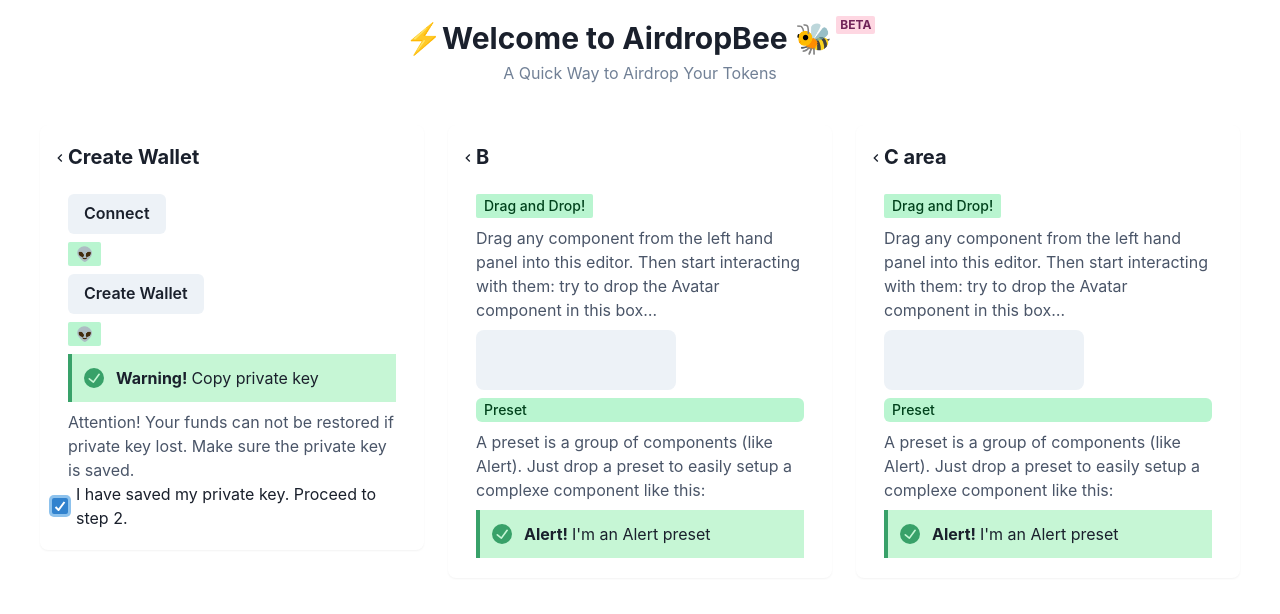
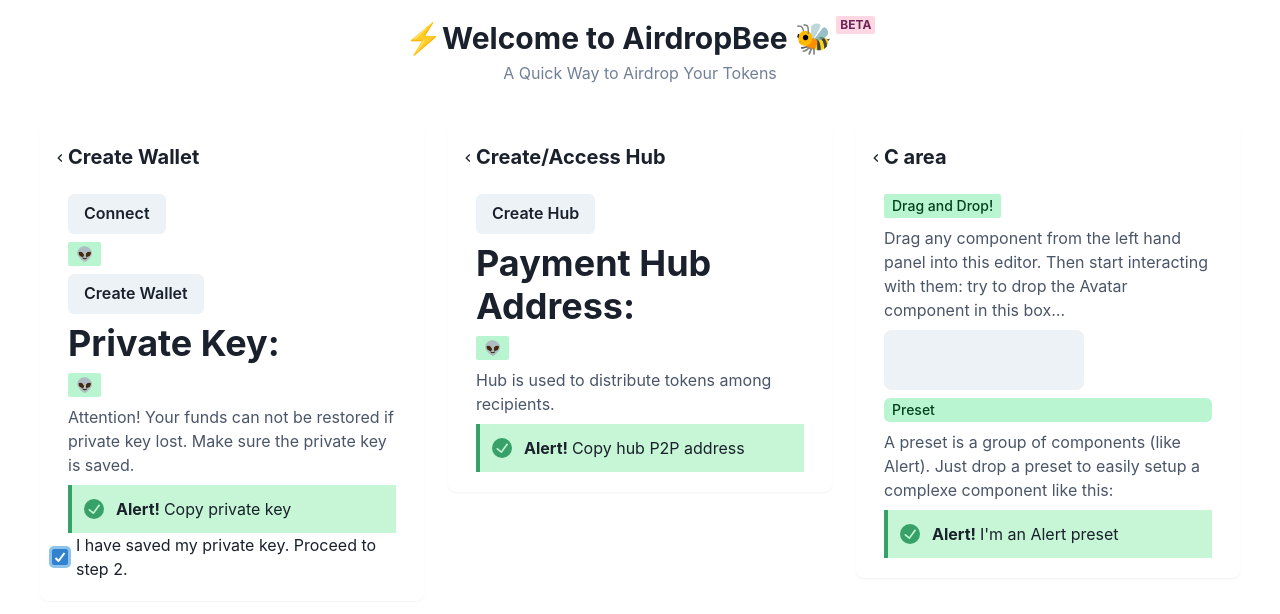
Before and after one commit to mingderwang/airdropming, a React (Create React App) app in the folder src/: page / in a window 1280 px wide. Both pictures are taken after a click on the label "I have saved my private key. Proceed to step 2.". Shown: the top 614 px of the page. Built offline with nearby package versions, Linux system fonts and the light colour scheme.

Commit message:
create payment hub address

```diff
--- a/src/App.js
+++ b/src/App.js
@@ -43,15 +43,18 @@
   useBreakpoint,
 } from "@chakra-ui/react";
 import { StarIcon, EmailIcon, ChevronLeftIcon } from "@chakra-ui/icons";
+var sdk;
+var paymentHub;
 
 const App = () => {
-  let sdk;
-  let paymentHub;
   const [network, setNetwork] = useControllableState({ defaultValue: "👽" });
   const [privateKey, setPrivateKey] = useControllableState({
     defaultValue: "👽",
   });
-  const [step2, setStep2] = useState(true);
+  const [hubAddress, setHubAddress] = useControllableState({
+    defaultValue: "👽",
+  });
+  const [step2, setStep2] = useState(false);
   async function connect() {
     if (!MetaMaskWalletProvider.detect()) {
       console.log("MetaMask not detected");
@@ -68,13 +71,21 @@
         truncateEthAddress(state$._value.account.address)
     );
     console.info("SDK created", state$);
+    console.log(NetworkNames.Mumbai);
   }
 
   async function createWallet() {
     const privateKey = randomPrivateKey();
     setPrivateKey(privateKey);
-    paymentHub = new Sdk(privateKey, {});
+    paymentHub = new Sdk(privateKey, {
+      networkName: sdk.state$._value.network.name,
+    });
     setStep2(false);
+    console.log(paymentHub.state$);
+  }
+
+  async function createHub() {
+    setHubAddress(paymentHub.state$._value.account.address);
   }
 
   return (
@@ -164,6 +175,7 @@
                 >
                   Create Wallet
                 </Button>
+                <Heading>Private Key:</Heading>
                 <Tag
                   size="md"
                   variant="subtle"
@@ -173,20 +185,23 @@
                 >
                   {privateKey}
                 </Tag>
-                <Alert variant="left-accent" status="success">
-                  <AlertIcon />
-                  <AlertTitle mr={1}>Warning!</AlertTitle>
-                  <AlertDescription>Copy private key</AlertDescription>
-                </Alert>
               </Stack>
               <Stack spacing={2}>
                 <Text color="gray.600">
                   Attention! Your funds can not be restored if private key lost.
                   Make sure the private key is saved.
                 </Text>
+                <Alert variant="left-accent" status="success">
+                  <AlertIcon />
+                  <AlertTitle mr={1}>Alert!</AlertTitle>
+                  <AlertDescription>Copy private key</AlertDescription>
+                </Alert>
               </Stack>
             </Stack>
-            <Checkbox onChange={(e) => setStep2(e.target.checked)}>
+            <Checkbox
+              isChecked={step2}
+              onChange={(e) => setStep2(e.target.checked)}
+            >
               I have saved my private key. Proceed to step 2.
             </Checkbox>
           </Box>
@@ -217,7 +232,7 @@
                   fontWeight="bold"
                   fontFamily="heading"
                 >
-                  B
+                  Create/Access Hub
                 </Heading>
               </Flex>
               <Stack ml={4} spacing={2} mt={4} mr={4}>
@@ -226,6 +241,14 @@
                   alignItems="flex-start"
                   spacing={2}
                 >
+                  <Button
+                    onClick={async () => {
+                      await createHub();
+                    }}
+                  >
+                    Create Hub
+                  </Button>
+                  <Heading>Payment Hub Address:</Heading>
                   <Tag
                     size="md"
                     variant="subtle"
@@ -233,39 +256,17 @@
                     borderRadius="sm"
                     fontSize="sm"
                   >
-                    Drag and Drop!
+                    {hubAddress}
                   </Tag>
                   <Text fontSize="md" color="gray.600">
-                    Drag any component from the left hand panel into this
-                    editor. Then start interacting with them: try to drop the
-                    Avatar component in this box…
+                    Hub is used to distribute tokens among recipients.
                   </Text>
-                  <Box
-                    width="200px"
-                    display="block"
-                    flexDirection="column"
-                    alignItems="flex-start"
-                    justifyContent="flex-start"
-                    backgroundColor="gray.100"
-                    borderRadius="lg"
-                    p={3}
-                    minHeight="60px"
-                  />
+                  <Alert variant="left-accent" status="success">
+                    <AlertIcon />
+                    <AlertTitle mr={1}>Alert!</AlertTitle>
+                    <AlertDescription>Copy hub P2P address</AlertDescription>
+                  </Alert>
                 </Stack>
-                <Stack spacing={2}>
-                  <Tag size="md" variant="subtle" colorScheme="whatsapp">
-                    Preset
-                  </Tag>
-                  <Text color="gray.600">
-                    A preset is a group of components (like Alert). Just drop a
-                    preset to easily setup a complexe component like this:
-                  </Text>
-                </Stack>
-                <Alert variant="left-accent" status="success">
-                  <AlertIcon />
-                  <AlertTitle mr={1}>Alert!</AlertTitle>
-                  <AlertDescription>I'm an Alert preset</AlertDescription>
-                </Alert>
               </Stack>
             </Box>
           </Stack>
```
